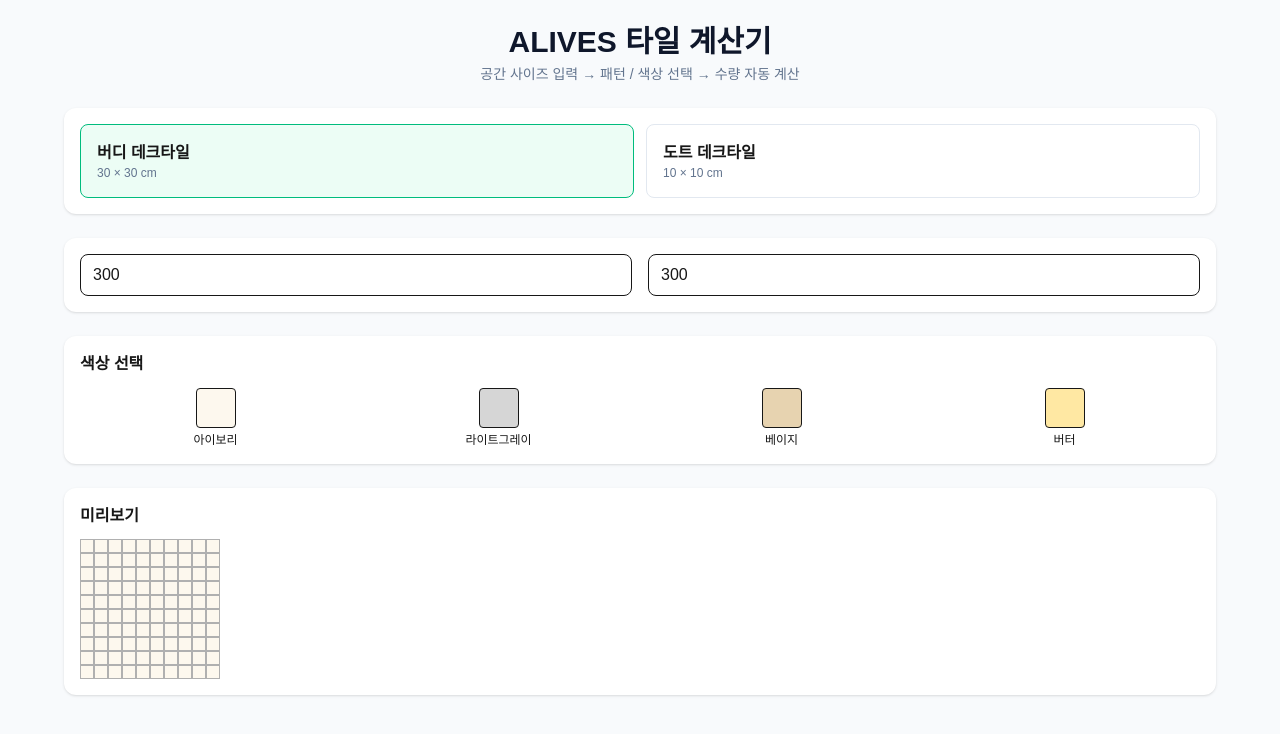
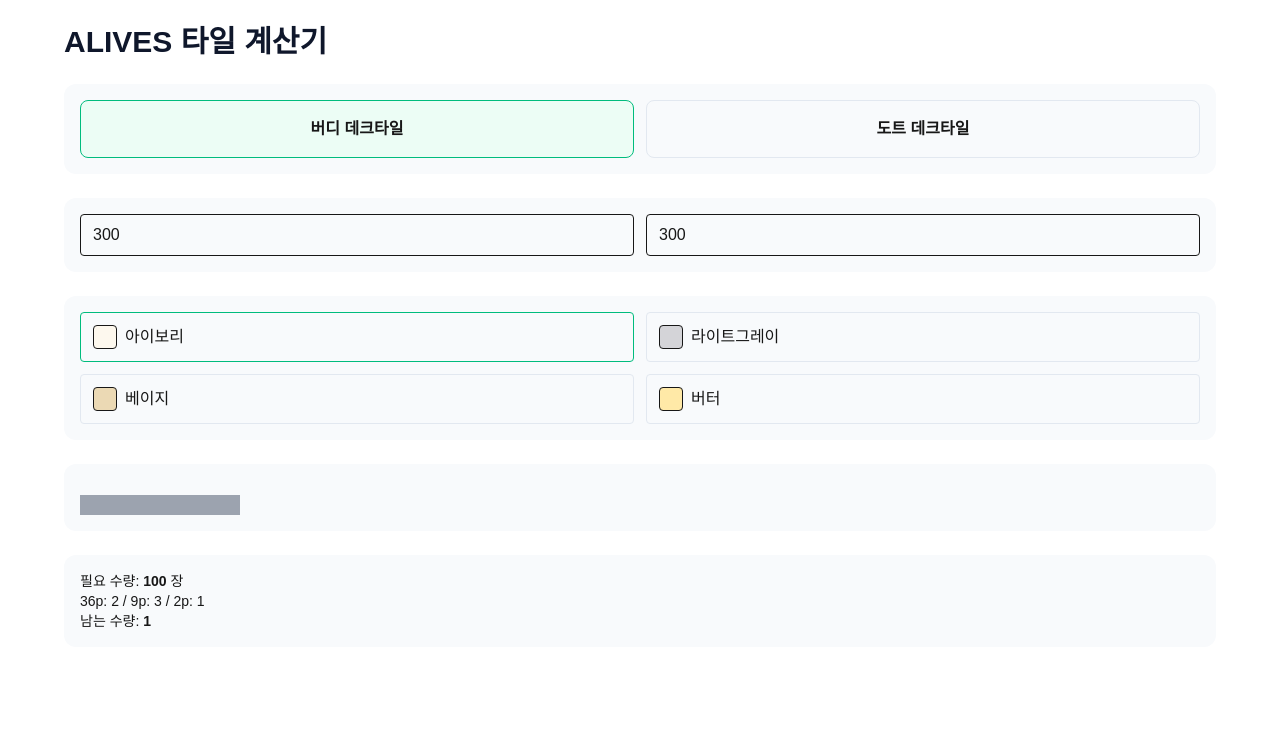
Before and after one commit to kimtwoo95-png/deck-tile-simulator-FINAL, a Next.js app: page / in a window 1280 px wide. Shown: the top 734 px of the page. Built offline with nearby package versions, Linux system fonts and the light colour scheme.

Commit message:
Update dot tile colors to 4 basic colors with patterns

```diff
--- a/app/page.tsx
+++ b/app/page.tsx
@@ -2,209 +2,227 @@
 
 import { useState } from "react";
 
-/* =========================
+/* =====================
    타입 정의
-========================= */
+===================== */
 type ProductType = "buddy" | "dot";
-type ColorKey = "ivory" | "lightgray" | "beige" | "butter";
+type TileColor = "ivory" | "lightgray" | "beige" | "butter";
 type DotPattern = "AAAA" | "ABBA" | "ABBC";
 
-/* =========================
-   공통 색상 (버디 / 도트 동일)
-========================= */
-const COLOR_OPTIONS: {
-  key: ColorKey;
-  label: string;
-  hex: string;
-}[] = [
-  { key: "ivory", label: "아이보리", hex: "#FDF8EE" },
-  { key: "lightgray", label: "라이트그레이", hex: "#D6D6D6" },
-  { key: "beige", label: "베이지", hex: "#E7D3B0" },
-  { key: "butter", label: "버터", hex: "#FFE8A3" },
+/* =====================
+   공통 색상 (버디 = 도트)
+===================== */
+const TILE_COLORS: { key: TileColor; label: string; color: string }[] = [
+  { key: "ivory", label: "아이보리", color: "#FDF8EE" },
+  { key: "lightgray", label: "라이트그레이", color: "#D4D4D8" },
+  { key: "beige", label: "베이지", color: "#EBD9B4" },
+  { key: "butter", label: "버터", color: "#FFE9A7" },
 ];
 
-/* =========================
-   도트 패턴 (2×2 = 1세트)
-========================= */
+/* =====================
+   도트 패턴 (2×2)
+===================== */
 const DOT_PATTERN_MAP: Record<DotPattern, ("A" | "B" | "C")[]> = {
   AAAA: ["A", "A", "A", "A"],
   ABBA: ["A", "B", "B", "A"],
   ABBC: ["A", "B", "B", "C"],
 };
 
-/* =========================
-   박스 계산 함수
-========================= */
-function calcPacks(need: number, packs: number[]) {
-  const sorted = [...packs].sort((a, b) => b - a);
-  const result: Record<number, number> = {};
-  let remain = need;
+/* =====================
+   박스 계산
+===================== */
+function calcPacks(total: number, sizesDesc: number[]) {
+  const sizes = [...sizesDesc].sort((a, b) => b - a);
+  let remain = total;
+  const counts: Record<number, number> = {};
 
-  for (const size of sorted) {
-    const cnt = Math.floor(remain / size);
-    result[size] = cnt;
-    remain -= cnt * size;
+  for (const s of sizes) {
+    counts[s] = Math.floor(remain / s);
+    remain -= counts[s] * s;
   }
 
-  if (remain > 0) {
-    const smallest = sorted[sorted.length - 1];
-    result[smallest] += 1;
-    remain = 0;
-  }
+  if (remain > 0) counts[sizes[sizes.length - 1]] += 1;
 
-  const total = sorted.reduce(
-    (sum, s) => sum + s * (result[s] || 0),
+  const totalPieces = sizes.reduce(
+    (sum, s) => sum + s * (counts[s] || 0),
     0
   );
 
-  return { result, total, leftover: total - need };
+  return { counts, totalPieces, leftover: totalPieces - total };
 }
 
-/* =========================
+/* =====================
    메인 컴포넌트
-========================= */
+===================== */
 export default function Page() {
   const [product, setProduct] = useState<ProductType>("buddy");
 
-  /* 공간 (cm) */
-  const [width, setWidth] = useState(300);
-  const [height, setHeight] = useState(300);
+  const [widthCm, setWidthCm] = useState(300);
+  const [heightCm, setHeightCm] = useState(300);
 
-  /* 버디 */
-  const [buddyColor, setBuddyColor] = useState<ColorKey>("ivory");
+  // 버디
+  const [buddyColor, setBuddyColor] = useState<TileColor>("ivory");
 
-  /* 도트 */
+  // 도트
   const [dotPattern, setDotPattern] = useState<DotPattern>("AAAA");
-  const [colorA, setColorA] = useState<ColorKey>("ivory");
-  const [colorB, setColorB] = useState<ColorKey>("beige");
-  const [colorC, setColorC] = useState<ColorKey>("butter");
+  const [dotA, setDotA] = useState<TileColor>("ivory");
+  const [dotB, setDotB] = useState<TileColor>("beige");
+  const [dotC, setDotC] = useState<TileColor>("butter");
 
-  /* =========================
+  /* =====================
      계산
-  ========================= */
-  const buddyX = Math.ceil(width / 30);
-  const buddyY = Math.ceil(height / 30);
+  ===================== */
+  const buddyX = Math.ceil(widthCm / 30);
+  const buddyY = Math.ceil(heightCm / 30);
   const buddyNeed = buddyX * buddyY;
   const buddyPack = calcPacks(buddyNeed, [36, 9, 2]);
 
-  const dotX = Math.ceil(width / 10);
-  const dotY = Math.ceil(height / 10);
+  const dotX = Math.ceil(widthCm / 10);
+  const dotY = Math.ceil(heightCm / 10);
   const dotNeed = dotX * dotY;
   const dotPack = calcPacks(dotNeed, [120, 40]);
 
-  const colorMap: Record<ColorKey, string> = Object.fromEntries(
-    COLOR_OPTIONS.map((c) => [c.key, c.hex])
-  ) as Record<ColorKey, string>;
+  const colorMap: Record<TileColor, string> = Object.fromEntries(
+    TILE_COLORS.map((c) => [c.key, c.color])
+  ) as Record<TileColor, string>;
 
-  function getDotColor(symbol: "A" | "B" | "C") {
-    if (symbol === "A") return colorMap[colorA];
-    if (symbol === "B") return colorMap[colorB];
-    return colorMap[colorC];
-  }
+  const getDotColor = (s: "A" | "B" | "C") =>
+    s === "A" ? colorMap[dotA] : s === "B" ? colorMap[dotB] : colorMap[dotC];
 
-  /* =========================
+  const PREVIEW_MAX = 40;
+  const pxBuddyX = Math.min(buddyX, PREVIEW_MAX);
+  const pxBuddyY = Math.min(buddyY, PREVIEW_MAX);
+  const pxDotX = Math.min(dotX, PREVIEW_MAX);
+  const pxDotY = Math.min(dotY, PREVIEW_MAX);
+
+  /* =====================
      렌더
-  ========================= */
+  ===================== */
   return (
-    <div className="min-h-screen bg-slate-50 px-4 py-6">
+    <div className="min-h-screen bg-white px-4 py-6">
       <div className="max-w-6xl mx-auto space-y-6">
-        {/* 타이틀 */}
-        <header className="text-center space-y-1">
         <h1 className="text-3xl font-bold text-slate-900">
           ALIVES 타일 계산기
         </h1>
-          <p className="text-sm text-slate-500">
-            공간 사이즈 입력 → 패턴 / 색상 선택 → 수량 자동 계산
-          </p>
-        </header>
 
         {/* 제품 선택 */}
-        <section className="bg-white rounded-xl p-4 shadow">
-          <div className="flex gap-3">
+        <section className="bg-slate-50 rounded-xl p-4 flex gap-3">
           {(["buddy", "dot"] as ProductType[]).map((t) => (
             <button
               key={t}
               onClick={() => setProduct(t)}
-                className={`flex-1 rounded-lg border p-4 text-left ${
+              className={`flex-1 rounded-lg p-4 border ${
                 product === t
                   ? "border-emerald-500 bg-emerald-50"
                   : "border-slate-200"
               }`}
             >
-                <div className="font-semibold">
-                  {t === "buddy" ? "버디 데크타일" : "도트 데크타일"}
-                </div>
-                <div className="text-xs text-slate-500">
-                  {t === "buddy" ? "30 × 30 cm" : "10 × 10 cm"}
-                </div>
+              <b>{t === "buddy" ? "버디 데크타일" : "도트 데크타일"}</b>
+            </button>
+          ))}
+        </section>
+
+        {/* 사이즈 */}
+        <section className="bg-slate-50 rounded-xl p-4 grid grid-cols-2 gap-3">
+          <input
+            type="number"
+            value={widthCm}
+            onChange={(e) => setWidthCm(Math.max(0, Number(e.target.value)))}
+            className="border rounded px-3 py-2"
+            placeholder="가로 cm"
+          />
+          <input
+            type="number"
+            value={heightCm}
+            onChange={(e) => setHeightCm(Math.max(0, Number(e.target.value)))}
+            className="border rounded px-3 py-2"
+            placeholder="세로 cm"
+          />
+        </section>
+
+        {/* 옵션 */}
+        <section className="bg-slate-50 rounded-xl p-4 space-y-4">
+          {product === "buddy" ? (
+            <div className="grid grid-cols-2 gap-3">
+              {TILE_COLORS.map((c) => (
+                <button
+                  key={c.key}
+                  onClick={() => setBuddyColor(c.key)}
+                  className={`p-3 rounded border flex items-center gap-2 ${
+                    buddyColor === c.key
+                      ? "border-emerald-500"
+                      : "border-slate-200"
+                  }`}
+                >
+                  <span
+                    className="w-6 h-6 rounded border"
+                    style={{ backgroundColor: c.color }}
+                  />
+                  {c.label}
                 </button>
               ))}
             </div>
-        </section>
-
-        {/* 공간 입력 */}
-        <section className="bg-white rounded-xl p-4 shadow">
-          <div className="grid grid-cols-2 gap-4">
-            <input
-              type="number"
-              value={width}
-              onChange={(e) => setWidth(Number(e.target.value) || 0)}
-              className="border rounded-lg px-3 py-2"
-              placeholder="가로(cm)"
-            />
-            <input
-              type="number"
-              value={height}
-              onChange={(e) => setHeight(Number(e.target.value) || 0)}
-              className="border rounded-lg px-3 py-2"
-              placeholder="세로(cm)"
-            />
-          </div>
-        </section>
-
-        {/* 색상 선택 */}
-        <section className="bg-white rounded-xl p-4 shadow space-y-3">
-          <div className="font-semibold">색상 선택</div>
-          <div className="grid grid-cols-4 gap-3">
-            {COLOR_OPTIONS.map((c) => (
+          ) : (
+            <>
+              {/* 패턴 */}
+              <div className="flex gap-3">
+                {(["AAAA", "ABBA", "ABBC"] as DotPattern[]).map((p) => (
                   <button
-                key={c.key}
-                onClick={() =>
-                  product === "buddy"
-                    ? setBuddyColor(c.key)
-                    : setColorA(c.key)
-                }
-                className="flex flex-col items-center gap-1"
+                    key={p}
+                    onClick={() => setDotPattern(p)}
+                    className={`p-3 rounded border ${
+                      dotPattern === p
+                        ? "border-emerald-500"
+                        : "border-slate-200"
+                    }`}
                   >
-                <div
-                  className="w-10 h-10 rounded border"
-                  style={{ backgroundColor: c.hex }}
-                />
-                <span className="text-xs">{c.label}</span>
+                    {p}
                   </button>
                 ))}
               </div>
+
+              {/* A/B/C */}
+              {(["A", "B", "C"] as const).map((slot) =>
+                slot === "C" && dotPattern !== "ABBC" ? null : slot === "B" &&
+                  dotPattern === "AAAA" ? null : (
+                  <div key={slot} className="flex gap-2 items-center">
+                    <b>{slot}</b>
+                    {TILE_COLORS.map((c) => (
+                      <button
+                        key={c.key + slot}
+                        onClick={() =>
+                          slot === "A"
+                            ? setDotA(c.key)
+                            : slot === "B"
+                            ? setDotB(c.key)
+                            : setDotC(c.key)
+                        }
+                        className="w-6 h-6 rounded border"
+                        style={{ backgroundColor: c.color }}
+                      />
+                    ))}
+                  </div>
+                )
+              )}
+            </>
+          )}
         </section>
 
         {/* 미리보기 */}
-        <section className="bg-white rounded-xl p-4 shadow">
-          <div className="font-semibold mb-2">미리보기</div>
-
+        <section className="bg-slate-50 rounded-xl p-4 overflow-auto">
           {product === "buddy" ? (
             <div
               className="inline-grid"
               style={{
-                gridTemplateColumns: `repeat(${buddyX}, 14px)`,
+                gridTemplateColumns: `repeat(${pxBuddyX}, 16px)`,
               }}
             >
-              {Array.from({ length: buddyNeed }).map((_, i) => (
+              {Array.from({ length: pxBuddyX * pxBuddyY }).map((_, i) => (
                 <div
                   key={i}
                   style={{
                     backgroundColor: colorMap[buddyColor],
-                    border: "1px solid #B0B0B0",
-                    width: 14,
-                    height: 14,
+                    border: "1px solid #9CA3AF",
                   }}
                 />
               ))}
@@ -213,23 +231,20 @@
             <div
               className="inline-grid"
               style={{
-                gridTemplateColumns: `repeat(${dotX}, 8px)`,
+                gridTemplateColumns: `repeat(${pxDotX}, 10px)`,
               }}
             >
-              {Array.from({ length: dotNeed }).map((_, i) => {
-                const x = i % dotX;
-                const y = Math.floor(i / dotX);
+              {Array.from({ length: pxDotX * pxDotY }).map((_, i) => {
+                const x = i % pxDotX;
+                const y = Math.floor(i / pxDotX);
                 const idx = (y % 2) * 2 + (x % 2);
-                const symbol = DOT_PATTERN_MAP[dotPattern][idx];
-
+                const sym = DOT_PATTERN_MAP[dotPattern][idx];
                 return (
                   <div
                     key={i}
                     style={{
-                      backgroundColor: getDotColor(symbol),
-                      border: "1px solid #999",
-                      width: 8,
-                      height: 8,
+                      backgroundColor: getDotColor(sym),
+                      border: "1px solid #9CA3AF",
                     }}
                   />
                 );
@@ -237,6 +252,28 @@
             </div>
           )}
         </section>
+
+        {/* 수량 */}
+        <section className="bg-slate-50 rounded-xl p-4 text-sm">
+          {product === "buddy" ? (
+            <>
+              필요 수량: <b>{buddyNeed}</b> 장<br />
+              36p: {buddyPack.counts[36] || 0} / 9p:{" "}
+              {buddyPack.counts[9] || 0} / 2p:{" "}
+              {buddyPack.counts[2] || 0}
+              <br />
+              남는 수량: <b>{buddyPack.leftover}</b>
+            </>
+          ) : (
+            <>
+              필요 수량: <b>{dotNeed}</b> 개<br />
+              120p: {dotPack.counts[120] || 0} / 40p:{" "}
+              {dotPack.counts[40] || 0}
+              <br />
+              남는 수량: <b>{dotPack.leftover}</b>
+            </>
+          )}
+        </section>
       </div>
     </div>
   );
```
Lines whose indentation alone changed are shown as unchanged.
